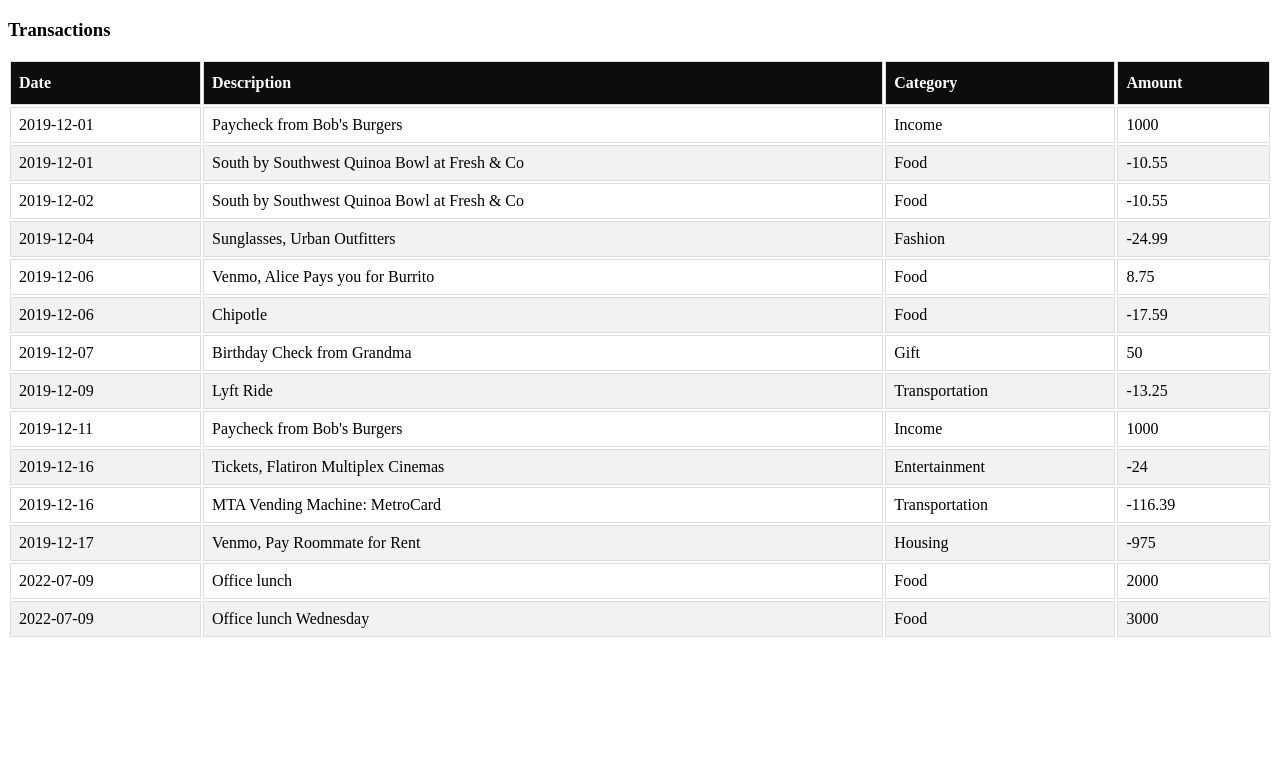
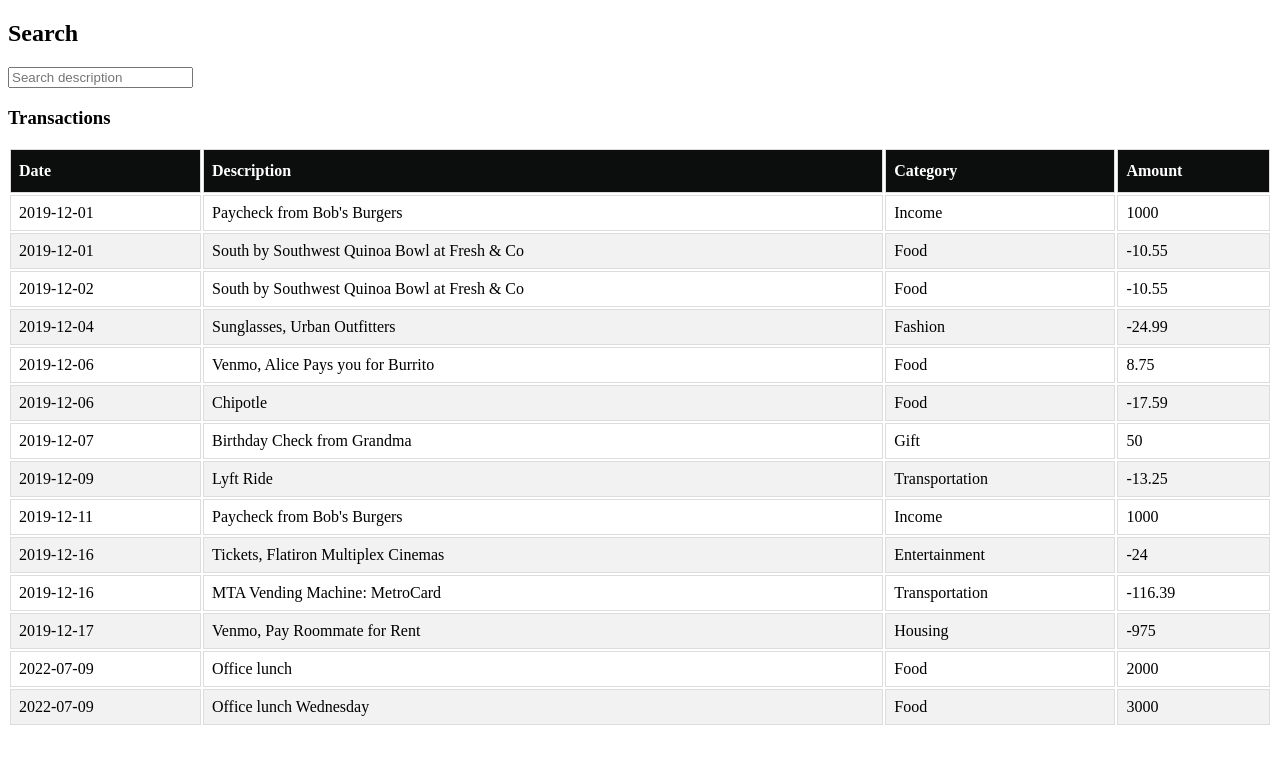
Before and after one commit to Koech-Eugene/BankofFlatiron, a React (Vite) app: page / in a window 1280 px wide. Shown: the top 764 px of the page. Built offline with nearby package versions, Linux system fonts and the light colour scheme; data requests are answered from the project's data file.

Commit message:
search input

```diff
--- a/src/components/Bank.jsx
+++ b/src/components/Bank.jsx
@@ -1,10 +1,11 @@
 import { useEffect, useState } from "react";
 import TransactionList from "./TransactionList";
+import TransactionFilter from "./TransactionFilter";
 
 function Bank() {
   const [transactions, setTransactions] = useState([]);
 
-  const URL = "http://localhost:9999/transactions";
+  const URL = "http://localhost:8080/transactions";
   useEffect(() => {
     async function fetchTransactions() {
       try {
@@ -20,6 +21,12 @@
     fetchTransactions();
   }, []);
 
-  return <TransactionList transactions = {transactions}/>;
+  return (
+    <>
+      <h2>Search</h2>
+      <TransactionFilter />
+      <TransactionList transactions={transactions} />
+    </>
+  );
 }
 export default Bank;
--- a/src/components/Transaction.jsx
+++ b/src/components/Transaction.jsx
@@ -1,13 +1,11 @@
-function Transaction(){
+function Transaction( {trans}){
 return (
-    <tbody>
-        <tr>
-          <td>Payment for food</td>
-          <td>Food</td>
-          <td>1000</td>
-          <td>1/2/2024</td>
+        <tr key={trans.key}>
+          <td>{trans.date}</td>
+          <td>{trans.description}</td>
+          <td>{trans.category}</td>
+          <td>{trans.amount}</td>
         </tr>
-        </tbody>
 )
 }
 
--- a/src/components/TransactionFilter.jsx
+++ b/src/components/TransactionFilter.jsx
@@ -0,0 +1,15 @@
+function TransactionFilter() {
+  const handleFilter = (e) => {
+    searcht(e.target.value)
+  }
+  return (
+    <div>
+      <input
+        type="text"
+        placeholder="Search description"
+        onChange={handleFilter}
+      />
+    </div>
+  );
+}
+export default TransactionFilter;
--- a/src/components/TransactionList.jsx
+++ b/src/components/TransactionList.jsx
@@ -1,5 +1,5 @@
-
-function TransactionList( {transactions} ) {
+import Transaction from "./Transaction";
+function TransactionList({ transactions }) {
   return (
     <>
       <h3>Transactions</h3>
@@ -12,20 +12,9 @@
             <th>Amount</th>
           </tr>
         </thead>
-        {/* <tr>
-          <td>Payment for food</td>
-          <td>Food</td>
-          <td>1000</td>
-          <td>1/2/2024</td>
-        </tr> */}
         <tbody>
           {transactions.map((transactions) => (
-          <tr key={transactions.id}>
-            <td>{transactions.date}</td>
-            <td>{transactions.description}</td>
-            <td>{transactions.category}</td>
-            <td>{transactions.amount}</td>
-          </tr>
+            <Transaction trans={transactions} />
           ))}
         </tbody>
       </table>
```
Lines whose indentation alone changed are shown as unchanged.
